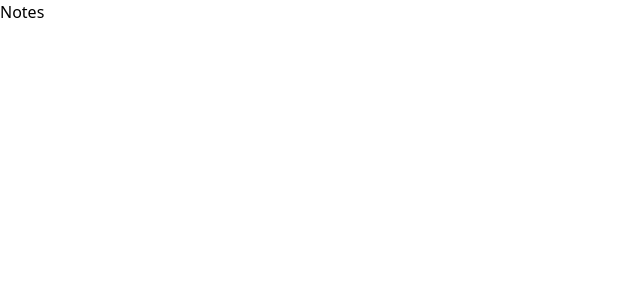
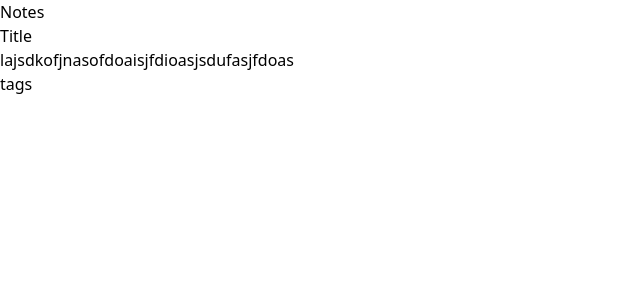
Before and after one commit to AnirbanNath-dev/Note-Taking, a React (Vite) app: page / in a window 1280 px wide. Shown: the top 300 px of the page, without its empty margins (0-640 px from the left). Built offline with nearby package versions, Linux system fonts and the light colour scheme.

Commit message:
Modifying Note.tsx

```diff
--- a/src/components/Note.tsx
+++ b/src/components/Note.tsx
@@ -1,9 +1,17 @@
+import { useSelector } from "react-redux"
+import NoteType from "../types/noteType"
+function Note() {
 
-function Note() {
+  const notes = useSelector((state:NoteType[] )=> state)
+
+  console.log(notes);
+
   return (
-    <div className="">
+    <div className="p-4 rounded-lg border-2 border-black flex flex-col items-center">
 
-
+      <h1>Title</h1>
+      <p>lajsdkofjnasofdoaisjfdioasjsdufasjfdoas</p>
+      <span>tags</span>
 
 
     </div>
--- a/src/store/features/noteSlice.ts
+++ b/src/store/features/noteSlice.ts
@@ -1,12 +1,5 @@
 import { createSlice , nanoid} from "@reduxjs/toolkit";
-
-interface Note{
-    id : string;
-    title : string;
-    body : string;
-    tags : string[];
-    createdAt : Date;
-}
+import Note from "../../types/noteType";
 
 const initialState : Note[]= [];
 
--- /dev/null
+++ b/src/types/noteType.ts
@@ -0,0 +1,9 @@
+interface Note{
+    id : string;
+    title : string;
+    body : string;
+    tags : string[];
+    createdAt : Date;
+}
+
+export default Note
```
